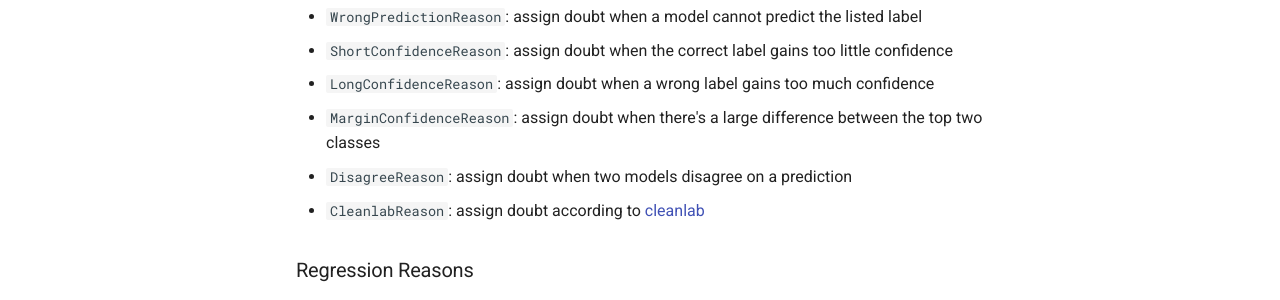
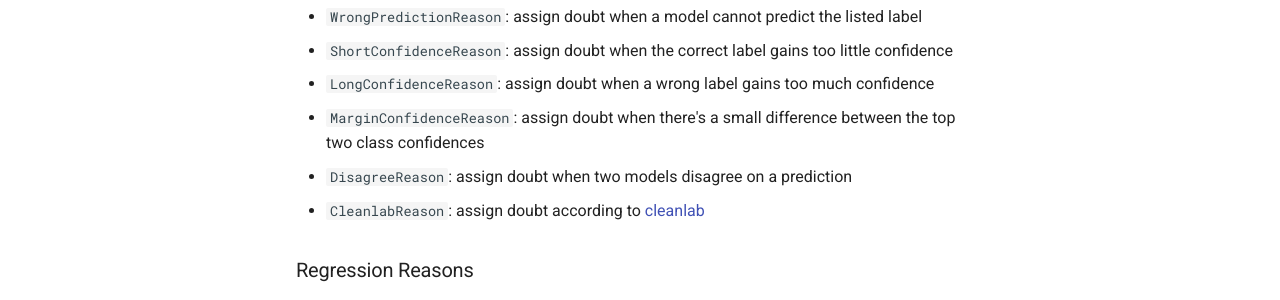
Before and after one commit to koaning/doubtlab, an MkDocs documentation site: the page built from docs/quickstart/index.md, in a window 1280 px wide and 900 px high, scrolled down 3574 px. Shown: the part 409-709 px from the top of the window. Built offline with MkDocs 1.6.1 and Material for MkDocs 9.7.7, drawn with Linux system fonts in a browser that asks for light colours; comment, search, counter and statistics services are not loaded.

Commit message:
updated version + doc fix

```diff
--- a/docs/quickstart/index.md
+++ b/docs/quickstart/index.md
@@ -162,7 +162,7 @@ of reasons that this library supports.
 - `WrongPredictionReason`: assign doubt when a model cannot predict the listed label
 - `ShortConfidenceReason`: assign doubt when the correct label gains too little confidence
 - `LongConfidenceReason`: assign doubt when a wrong label gains too much confidence
-- `MarginConfidenceReason`: assign doubt when there's a large difference between the top two classes
+- `MarginConfidenceReason`: assign doubt when there's a small difference between the top two class confidences
 - `DisagreeReason`: assign doubt when two models disagree on a prediction
 - `CleanlabReason`: assign doubt according to [cleanlab](https://github.com/cleanlab/cleanlab)
 
```
Also changed, not shown: README.md (+1 -1 lines), 1 other file.
